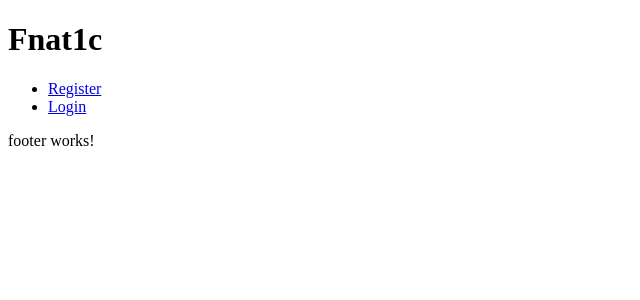
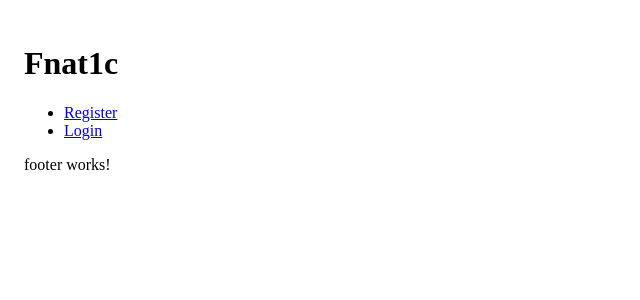
Before and after one commit to isdi-coders-2023/Joseba-Ibarlucea-Final-Project-front-202301-mad, an Angular app: page / in a window 1280 px wide. Shown: the top 300 px of the page, without its empty margins (0-640 px from the left). Built offline with nearby package versions, Linux system fonts and the light colour scheme.

Commit message:
Add styles sheet

```diff
--- a/src/styles.scss
+++ b/src/styles.scss
@@ -1 +1,13 @@
-/* You can add global styles to this file, and also import other style files */
+* {
+  box-sizing: border-box;
+}
+
+html,
+body {
+  min-height: 100vh;
+  min-width: 100vw;
+}
+
+body {
+  padding: 1rem;
+}
```
